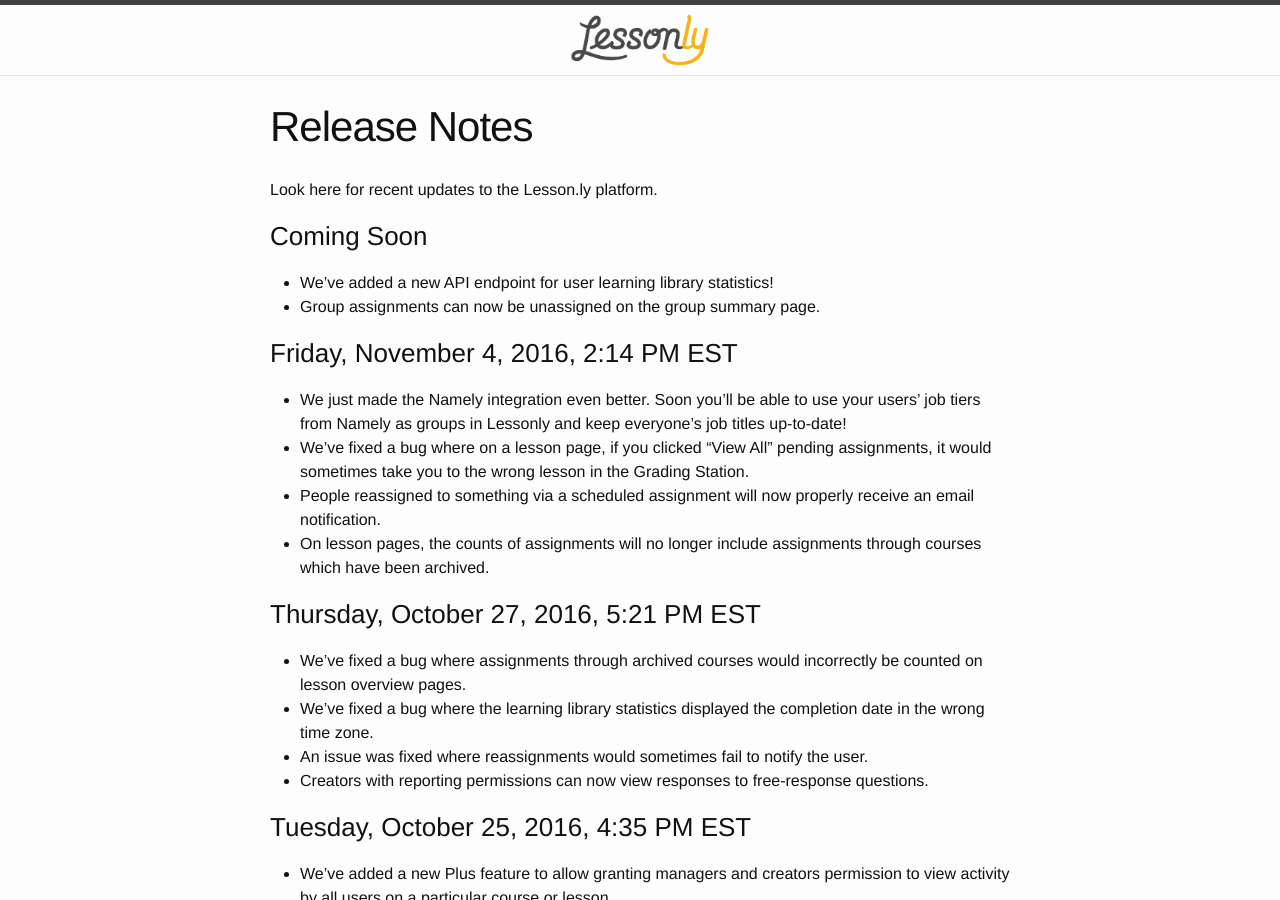
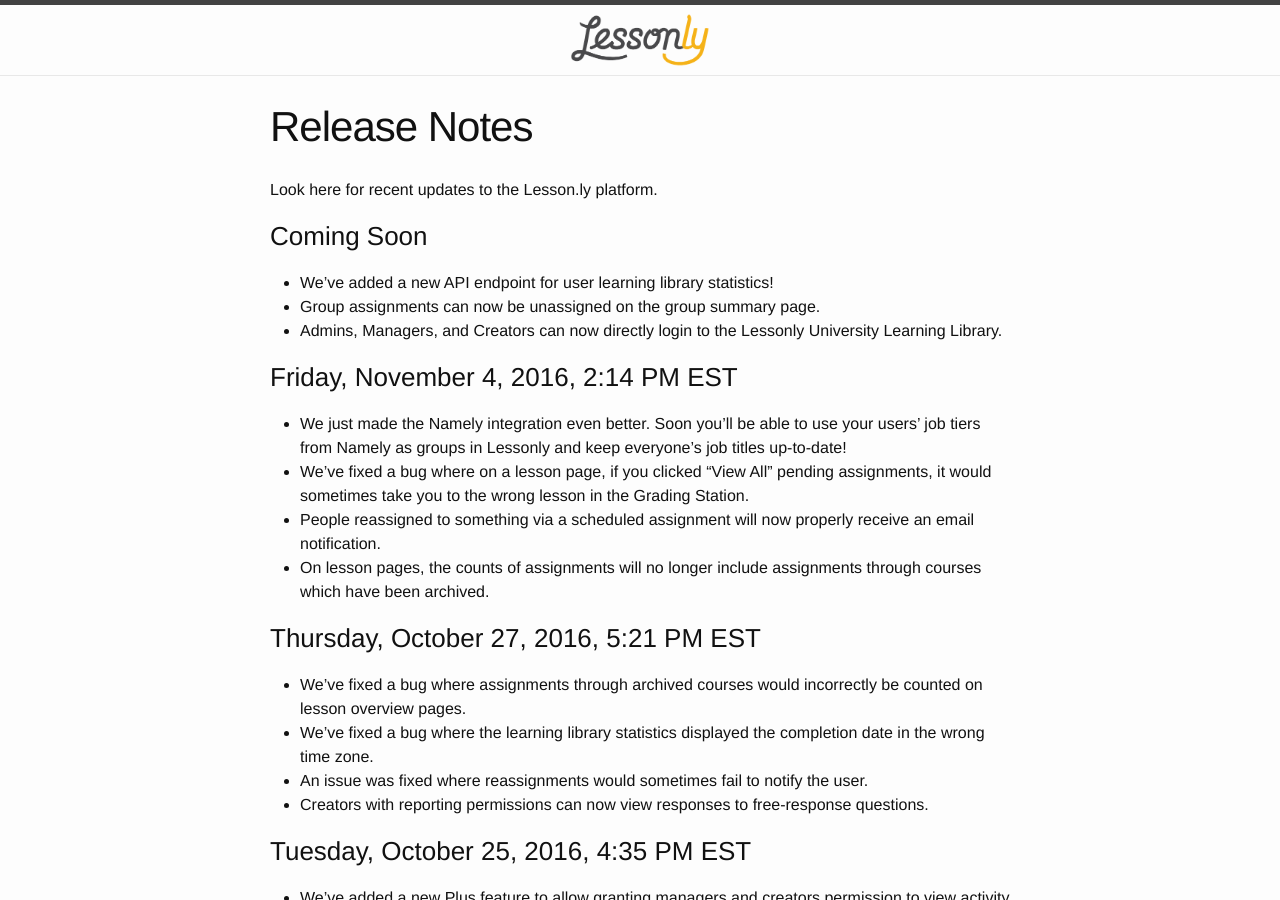
Before and after one commit to isabella232/lessonly.github.io, a Jekyll site: the page built from release-notes.md, in a window 1280 px wide and 900 px high. Built offline with Jekyll 4.4.1, drawn with Linux system fonts in a browser that asks for light colours.

Commit message:
university library release notes

```diff
--- a/release-notes.md
+++ b/release-notes.md
@@ -10,6 +10,7 @@
 
 - We've added a new API endpoint for user learning library statistics!
 - Group assignments can now be unassigned on the group summary page.
+- Admins, Managers, and Creators can now directly login to the Lessonly University Learning Library.
 
 ### Friday, November 4, 2016, 2:14 PM EST
 
```
